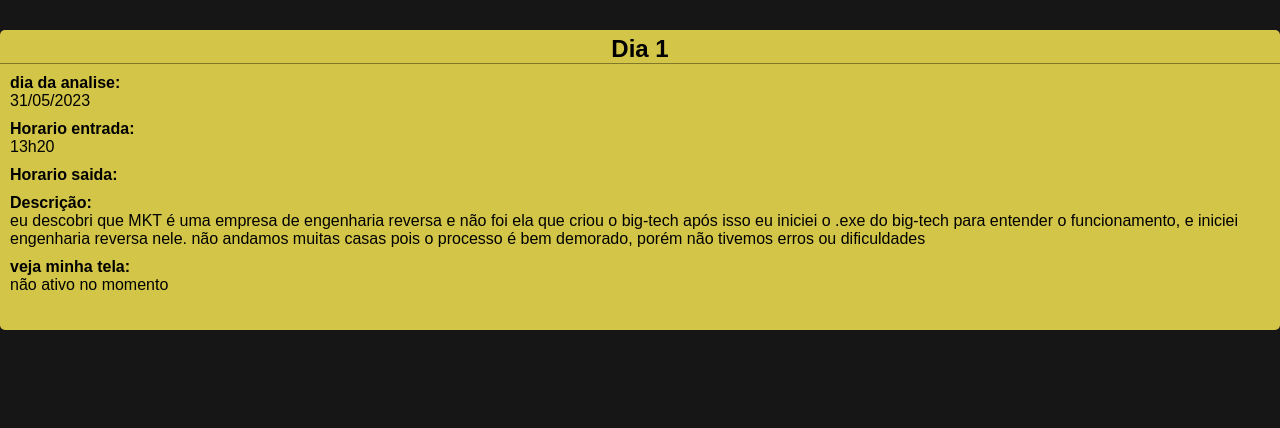
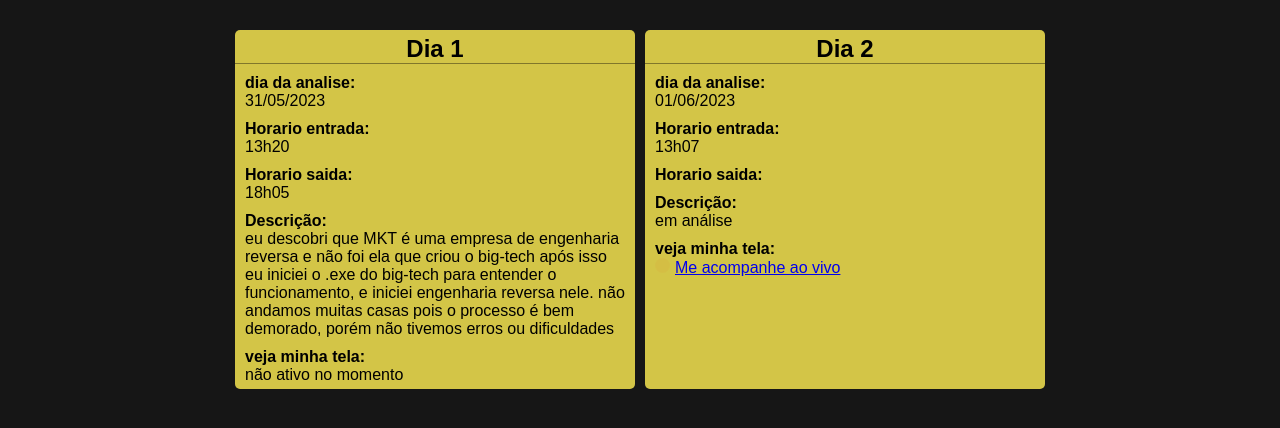
Before and after one commit to MateuzDuart/log-mxr, a plain HTML site: page index.html in a window 1280 px wide. Drawn offline with Linux system fonts and the light colour scheme.

Commit message:
inicio dia 2

```diff
--- a/index.css
+++ b/index.css
@@ -17,7 +17,7 @@ body {
 
 .containerDia {
     background-color: rgb(211, 197, 71);
-    min-width: 220px;
+    width: min(400px, 80% );
     min-height: 300px;
     display: flex;
     flex-direction: column;
--- a/log.json
+++ b/log.json
@@ -2,8 +2,15 @@
     "Dia 1": {
         "dia da analise": "31/05/2023",
         "Horario entrada": "13h20",
-        "Horario saida": "",
+        "Horario saida": "18h05",
         "Descrição": "eu descobri que MKT é uma empresa de engenharia reversa e não foi ela que criou o big-tech após isso eu iniciei o .exe do big-tech para entender o funcionamento, e iniciei engenharia reversa nele. não andamos muitas casas pois o processo é bem demorado, porém não tivemos erros ou dificuldades",
         "veja minha tela": "não ativo no momento"
+    },
+    "Dia 2": {
+        "dia da analise": "01/06/2023",
+        "Horario entrada": "13h07",
+        "Horario saida": "",
+        "Descrição": "em análise",
+        "veja minha tela": "https://meet.google.com/nvg-rqey-vwd"
     }
 }
```
